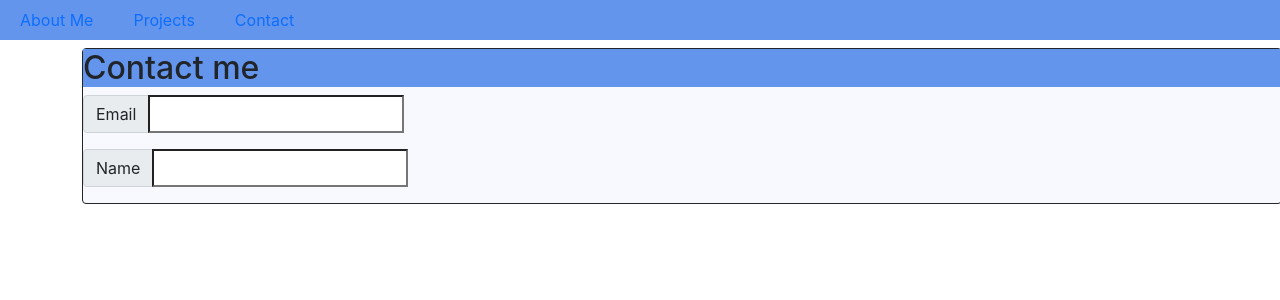
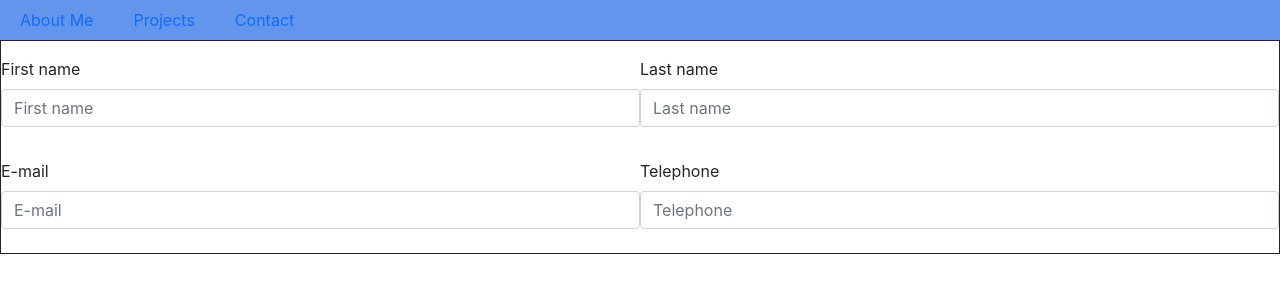
Before and after one commit to rakky21/re-ux, a React (Create React App) app: page / in a window 1280 px wide. Both pictures are taken after a click on the element "Contact". Shown: the top 300 px of the page. Built offline with nearby package versions, Linux system fonts and the light colour scheme.

Commit message:
changed the contact

```diff
--- a/src/components/Contact/Contact.js
+++ b/src/components/Contact/Contact.js
@@ -2,20 +2,21 @@ import React from "react";
 
 function Contact() {
   return (
-    <section className="container my-2">
-      <div className="card" style={{ border: "1px solid", width: "75rem", background: "#F8F8FF"}}>
-        <h2 className="fluid" style={{ background: "#6495ED" }}>
-          Contact me
-        </h2>
-        {/* aline boxes */}
-        <div className="input-group mb-3">
-          <span className="input-group-text"> Email </span>
-          <input type={"text"}></input>
-        </div>
+    <section className="container col-6 g-3 my-2 " class="form" style={{ border: "1px solid",  }}>
 
-        <div className="input-group mb-3">
-          <span className="input-group-text"> Name </span>
-          <input type={"text"}></input>
+      <div className="my-2">
+        <label className="col-6 my-2">First name
+          <input className="form-control my-2" placeholder="First name" aria-label="First name"></input></label>
+
+        <label className="col-6 my-2">Last name
+        <input className="form-control my-2" placeholder="Last name" aria-label="Last name"></input></label>
+
+  <div className="my-2">
+        <label className="col-6 form-label my-2">E-mail
+        <input className="form-control my-2" placeholder="E-mail" aria-label="E-mail"></input></label>
+
+        <label className="col-6 form-label my-2">Telephone
+        <input className="form-control my-2" placeholder="Telephone" aria-label="Telephone"></input></label>
         </div>
       </div>
     </section>
```
